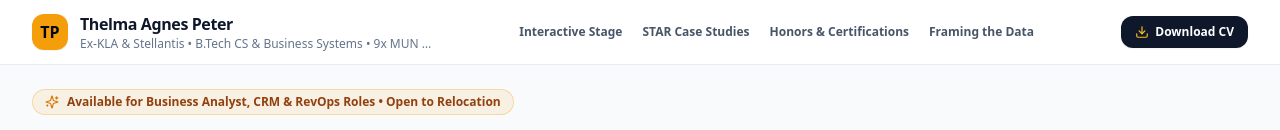
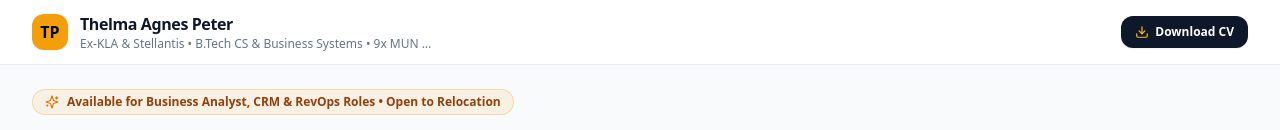
Before and after one commit to mithuncreates99/TAP, a React (Vite) app in the folder thelma-executive-portfolio-github-ready/: page / in a window 1280 px wide. Shown: the top 130 px of the page. Built offline with nearby package versions, Linux system fonts and the light colour scheme.

Commit message:
Prevent header navigation crowding at laptop widths

```diff
--- a/thelma-executive-portfolio-github-ready/src/App.jsx
+++ b/thelma-executive-portfolio-github-ready/src/App.jsx
@@ -874,7 +874,7 @@ export default function App() {
             </span>
           </a>
 
-          <nav aria-label="Primary navigation" className="hidden xl:flex flex-1 items-center justify-center gap-x-5 2xl:gap-x-7 text-xs font-semibold text-slate-600">
+          <nav aria-label="Primary navigation" className="hidden 2xl:flex flex-1 items-center justify-center gap-x-5 text-xs font-semibold text-slate-600">
             <a href="#interactive-hero" className="whitespace-nowrap hover:text-slate-900 transition-colors">
               Interactive Stage
             </a>
```
